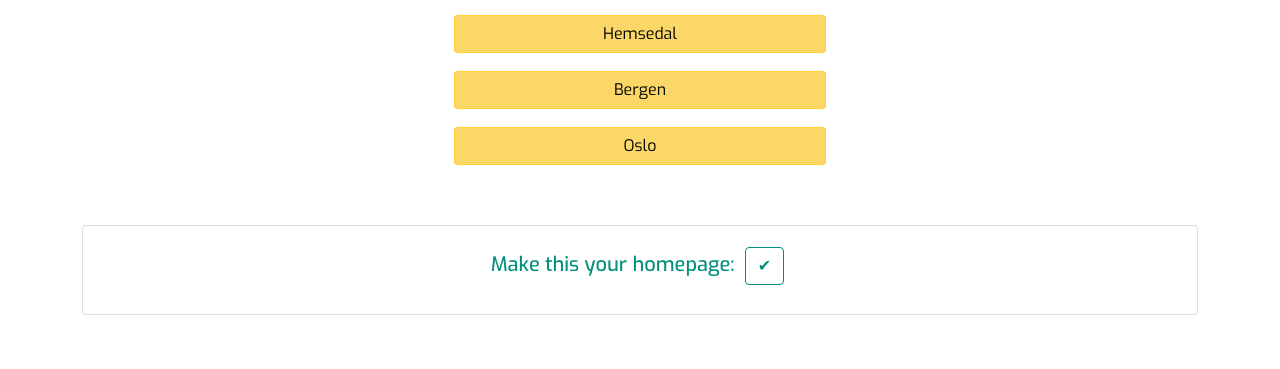
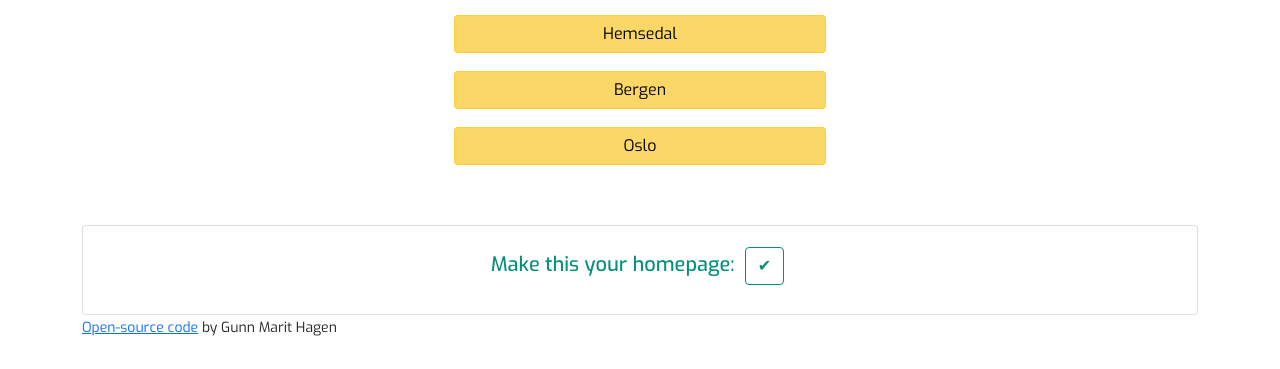
Before and after one commit to gunnmarit/my-weather-app, a plain HTML site: page index.html in a window 1280 px wide. Shown: the part 805-1174 px from the top of the page. Before the commit the page ends 1150 px from the top, so only its background shows below. Drawn offline with nearby package versions, Linux system fonts and the light colour scheme.

Commit message:
Open-source code

```diff
--- a/index.html
+++ b/index.html
@@ -126,6 +126,15 @@
           </h5>
         </div>
       </div>
+      <small>
+        <a
+          href="https://github.com/gunnmarit/my-weather-app.git"
+          target="_blank"
+        >
+          Open-source code</a
+        >
+        by Gunn Marit Hagen
+      </small>
     </div>
     <script src="src/script.js"></script>
   </body>
```
